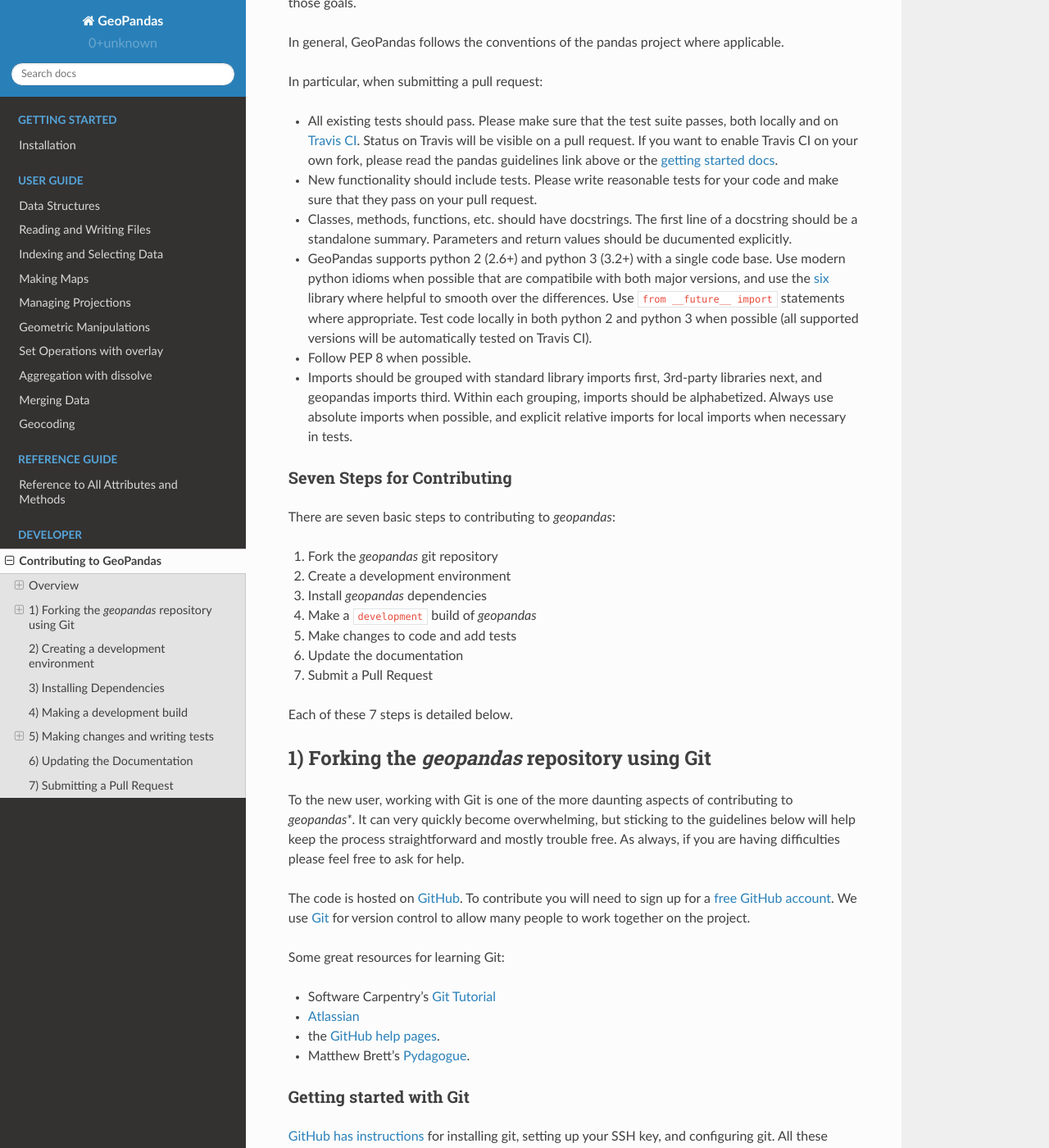
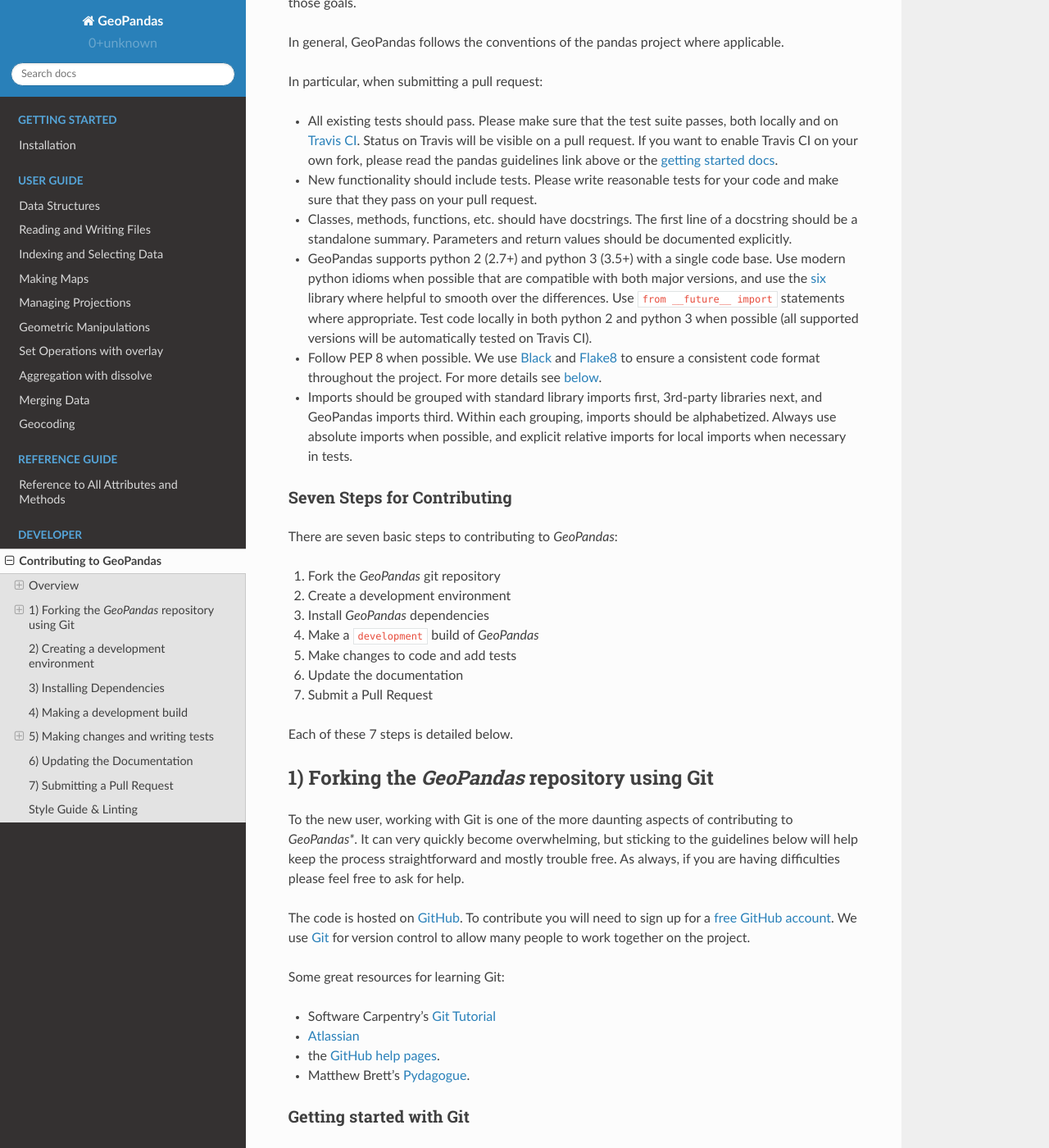
Before and after one commit to geopandas/geopandas, a Sphinx documentation site: the page built from doc/source/contributing.rst, in a window 1280 px wide and 1400 px high, scrolled down 392 px. Shown: the whole window at 82% size. Built offline with Sphinx 7.4.7 and the Read the Docs theme 2.0.0, drawn with Linux system fonts in a browser that asks for light colours; pages that are not in the unit, such as notebooks, are missing from menus; some of the changed text lies outside the part shown.

Commit message:
DOC: Update Contributing Guidelines (#1127)

```diff
--- a/doc/source/contributing.rst
+++ b/doc/source/contributing.rst
@@ -32,21 +32,25 @@
 
 - Classes, methods, functions, etc. should have docstrings.  The first
   line of a docstring should be a standalone summary.  Parameters and
-  return values should be ducumented explicitly.
+  return values should be documented explicitly.
 
-- GeoPandas supports python 2 (2.6+) and python 3 (3.2+) with a single
+- GeoPandas supports python 2 (2.7+) and python 3 (3.5+) with a single
   code base.  Use modern python idioms when possible that are
-  compatibile with both major versions, and use the
+  compatible with both major versions, and use the
   `six <https://pythonhosted.org/six>`_ library where helpful to smooth
   over the differences.  Use ``from __future__ import`` statements where
   appropriate.  Test code locally in both python 2 and python 3 when
   possible (all supported versions will be automatically tested on
   Travis CI).
 
-- Follow PEP 8 when possible.
+- Follow PEP 8 when possible. We use `Black
+  <https://black.readthedocs.io/en/stable/>`_ and `Flake8
+  <http://flake8.pycqa.org/en/latest/>`_ to ensure a consistent code
+  format throughout the project. For more details see
+  :ref:`below <contributing_style>`.
 
 - Imports should be grouped with standard library imports first,
-  3rd-party libraries next, and geopandas imports third.  Within each
+  3rd-party libraries next, and GeoPandas imports third.  Within each
   grouping, imports should be alphabetized.  Always use absolute
   imports when possible, and explicit relative imports for local
   imports when necessary in tests.
@@ -55,12 +59,12 @@
 Seven Steps for Contributing
 ~~~~~~~~~~~~~~~~~~~~~~~~~~~~
 
-There are seven basic steps to contributing to *geopandas*:
+There are seven basic steps to contributing to *GeoPandas*:
 
-1) Fork the *geopandas* git repository
+1) Fork the *GeoPandas* git repository
 2) Create a development environment
-3) Install *geopandas* dependencies
-4) Make a ``development`` build of *geopandas*
+3) Install *GeoPandas* dependencies
+4) Make a ``development`` build of *GeoPandas*
 5) Make changes to code and add tests
 6) Update the documentation
 7) Submit a Pull Request
@@ -68,10 +72,10 @@
 Each of these 7 steps is detailed below.
 
 
-1) Forking the *geopandas* repository using Git
+1) Forking the *GeoPandas* repository using Git
 ------------------------------------------------
 
-To the new user, working with Git is one of the more daunting aspects of contributing to *geopandas**.
+To the new user, working with Git is one of the more daunting aspects of contributing to *GeoPandas**.
 It can very quickly become overwhelming, but sticking to the guidelines below will help keep the process
 straightforward and mostly trouble free.  As always, if you are having difficulties please
 feel free to ask for help.
@@ -89,7 +93,7 @@
 * Matthew Brett's `Pydagogue <http://matthew-brett.github.com/pydagogue/>`_.
 
 Getting started with Git
-~~~~~~~~~~~~~~~~~~~~~~~~~
+~~~~~~~~~~~~~~~~~~~~~~~~
 
 `GitHub has instructions <http://help.github.com/set-up-git-redirect>`__ for installing git,
 setting up your SSH key, and configuring git.  All these steps need to be completed before
@@ -98,9 +102,9 @@
 .. _contributing.forking:
 
 Forking
-~~~~~~~~
+~~~~~~~
 
-You will need your own fork to work on the code. Go to the `geopandas project
+You will need your own fork to work on the code. Go to the `GeoPandas project
 page <https://github.com/geopandas/geopandas>`_ and hit the ``Fork`` button. You will
 want to clone your fork to your machine::
 
@@ -109,7 +113,7 @@
     git remote add upstream git://github.com/geopandas/geopandas.git
 
 This creates the directory `geopandas-yourname` and connects your repository to
-the upstream (main project) *geopandas* repository.
+the upstream (main project) *GeoPandas* repository.
 
 The testing suite will run automatically on Travis-CI once your pull request is
 submitted.  However, if you wish to run the test suite on a branch prior to
@@ -132,7 +136,7 @@
 
 This changes your working directory to the shiny-new-feature branch.  Keep any
 changes in this branch specific to one bug or feature so it is clear
-what the branch brings to *geopandas*. You can have many shiny-new-features
+what the branch brings to *GeoPandas*. You can have many shiny-new-features
 and switch in between them using the git checkout command.
 
 To update this branch, you need to retrieve the changes from the master branch::
@@ -140,7 +144,7 @@
     git fetch upstream
     git rebase upstream/master
 
-This will replay your commits on top of the latest geopandas git master.  If this
+This will replay your commits on top of the latest GeoPandas git master.  If this
 leads to merge conflicts, you must resolve these before submitting your pull
 request.  If you have uncommitted changes, you will need to ``stash`` them prior
 to updating.  This will effectively store your changes and they can be reapplied
@@ -150,11 +154,11 @@
 
 2) Creating a development environment
 ---------------------------------------
-A development environment is a virtual space where you can keep an independent installation of *geopandas*.
+A development environment is a virtual space where you can keep an independent installation of *GeoPandas*.
 This makes it easy to keep both a stable version of python in one place you use for work, and a development
 version (which you may break while playing with code) in another.
 
-An easy way to create a *geopandas* development environment is as follows:
+An easy way to create a *GeoPandas* development environment is as follows:
 
 - Install either `Anaconda <http://docs.continuum.io/anaconda/>`_ or
   `miniconda <http://conda.pydata.org/miniconda.html>`_
@@ -164,24 +168,18 @@
 Tell conda to create a new environment, named ``geopandas_dev``, or any other name you would like
 for this environment, by running::
 
-      conda create -n geopandas_dev
-
-For a python 3 environment::
-
-      conda create -n geopandas_dev python=3.4
+      conda create -n geopandas_dev python
 
 This will create the new environment, and not touch any of your existing environments,
 nor any existing python installation.
 
-To work in this environment, Windows users should ``activate`` it as follows::
+To work in this environment, you need to ``activate`` it. The instructions below
+should work for both Windows, Mac and Linux::
 
-      activate geopandas_dev
+      conda activate geopandas_dev
 
-Mac OSX and Linux users should use::
-
-      source activate geopandas_dev
-
-You will then see a confirmation message to indicate you are in the new development environment.
+Once your environment is activated, you will see a confirmation message to
+indicate you are in the new development environment.
 
 To view your environments::
 
@@ -220,7 +217,7 @@
 5) Making changes and writing tests
 -------------------------------------
 
-*geopandas* is serious about testing and strongly encourages contributors to embrace
+*GeoPandas* is serious about testing and strongly encourages contributors to embrace
 `test-driven development (TDD) <http://en.wikipedia.org/wiki/Test-driven_development>`_.
 This development process "relies on the repetition of a very short development cycle:
 first the developer writes an (initially failing) automated test case that defines a desired
@@ -229,10 +226,10 @@
 taken from the original GitHub issue.  However, it is always worth considering additional
 use cases and writing corresponding tests.
 
-Adding tests is one of the most common requests after code is pushed to *geopandas*.  Therefore,
+Adding tests is one of the most common requests after code is pushed to *GeoPandas*.  Therefore,
 it is worth getting in the habit of writing tests ahead of time so this is never an issue.
 
-*geopandas* uses the `pytest testing system
+*GeoPandas* uses the `pytest testing system
 <http://doc.pytest.org/en/latest/>`_ and the convenient
 extensions in `numpy.testing
 <http://docs.scipy.org/doc/numpy/reference/routines.testing.html>`_.
@@ -253,16 +250,16 @@
 ~~~~~~~~~~~~~~~~~~~~~~
 
 The tests can then be run directly inside your Git clone (without having to
-install *geopandas*) by typing::
+install *GeoPandas*) by typing::
 
     pytest
 
 6) Updating the Documentation
 -----------------------------
 
-*geopandas* documentation resides in the `doc` folder. Changes to the docs are
+*GeoPandas* documentation resides in the `doc` folder. Changes to the docs are
 make by modifying the appropriate file in the `source` folder within `doc`.
-*geopandas* docs use reStructuredText syntax, `which is explained here <http://www.sphinx-doc.org/en/stable/rest.html#rst-primer>`_
+*GeoPandas* docs use reStructuredText syntax, `which is explained here <http://www.sphinx-doc.org/en/stable/rest.html#rst-primer>`_
 and the docstrings follow the `Numpy Docstring standard <https://github.com/numpy/numpy/blob/master/doc/HOWTO_DOCUMENT.rst.txt>`_.
 
 Once you have made your changes, you may try if they render correctly by
@@ -287,6 +284,41 @@
 ------------------------------
 
 Once you've made changes and pushed them to your forked repository, you then
-submit a pull request to have them integrated into the *geopandas* code base.
+submit a pull request to have them integrated into the *GeoPandas* code base.
 
 You can find a pull request (or PR) tutorial in the `GitHub's Help Docs <https://help.github.com/articles/using-pull-requests/>`_.
+
+.. _contributing_style:
+
+Style Guide & Linting
+---------------------
+
+GeoPandas follows the `PEP8 <http://www.python.org/dev/peps/pep-0008/>`_ standard
+and uses `Black <https://black.readthedocs.io/en/stable/>`_ and
+`Flake8 <http://flake8.pycqa.org/en/latest/>`_ to ensure a consistent code
+format throughout the project.
+
+Continuous Integration (Travis CI) will run those tools and
+report any stylistic errors in your code. Therefore, it is helpful before
+submitting code to run the check yourself::
+
+   black geopandas
+   git diff upstream/master -u -- "*.py" | flake8 --diff
+
+to auto-format your code. Additionally, many editors have plugins that will
+apply ``black`` as you edit files.
+
+Optionally (but recommended), you can setup `pre-commit hooks <https://pre-commit.com/>`_
+to automatically run ``black`` and ``flake8`` when you make a git commit. This
+can be done by installing ``pre-commit``::
+
+   $ python -m pip install pre-commit
+
+From the root of the geopandas repository, you should then install the
+``pre-commit`` included in *GeoPandas*::
+
+   $ pre-commit install
+
+Then ``black`` and ``flake8`` will be run automatically
+each time you commit changes. You can skip these checks with
+``git commit --no-verify``.
```
Also changed, not shown: other parts of doc/source/contributing.rst (+6 -7 lines).
